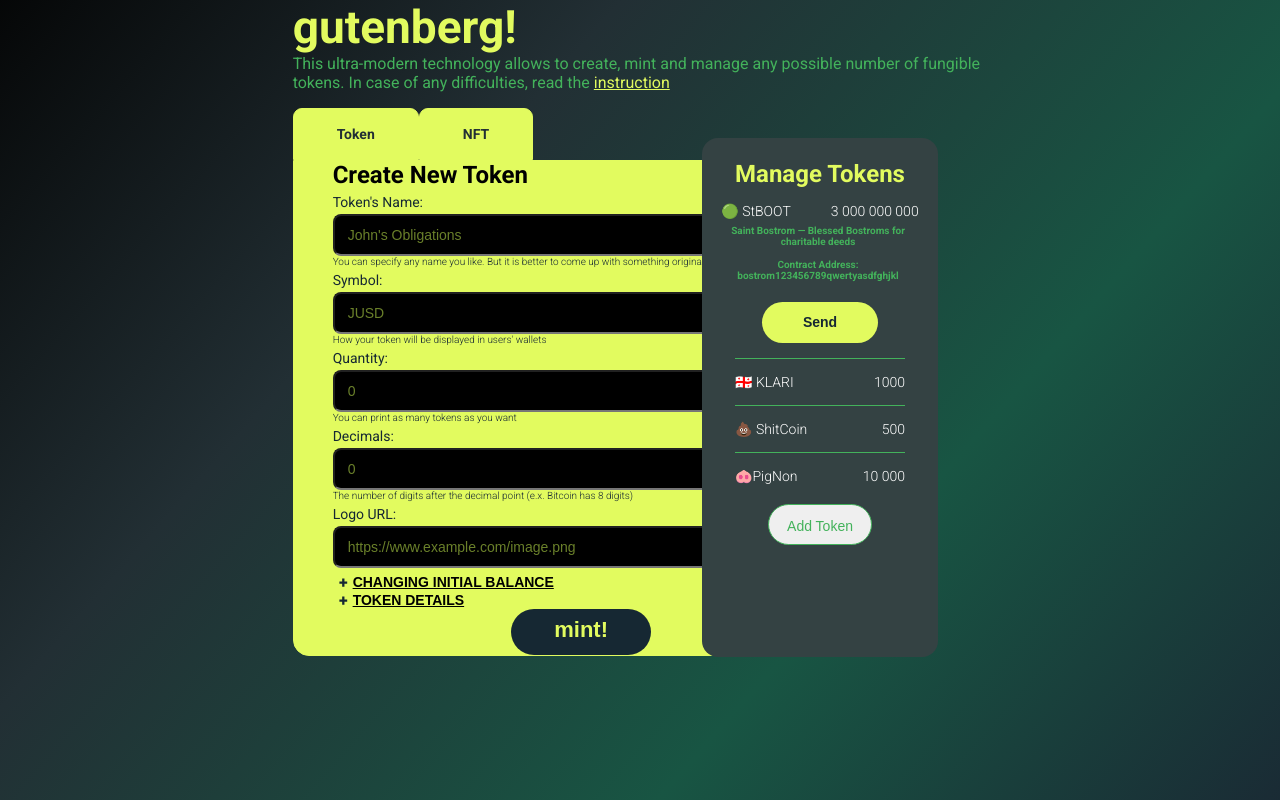
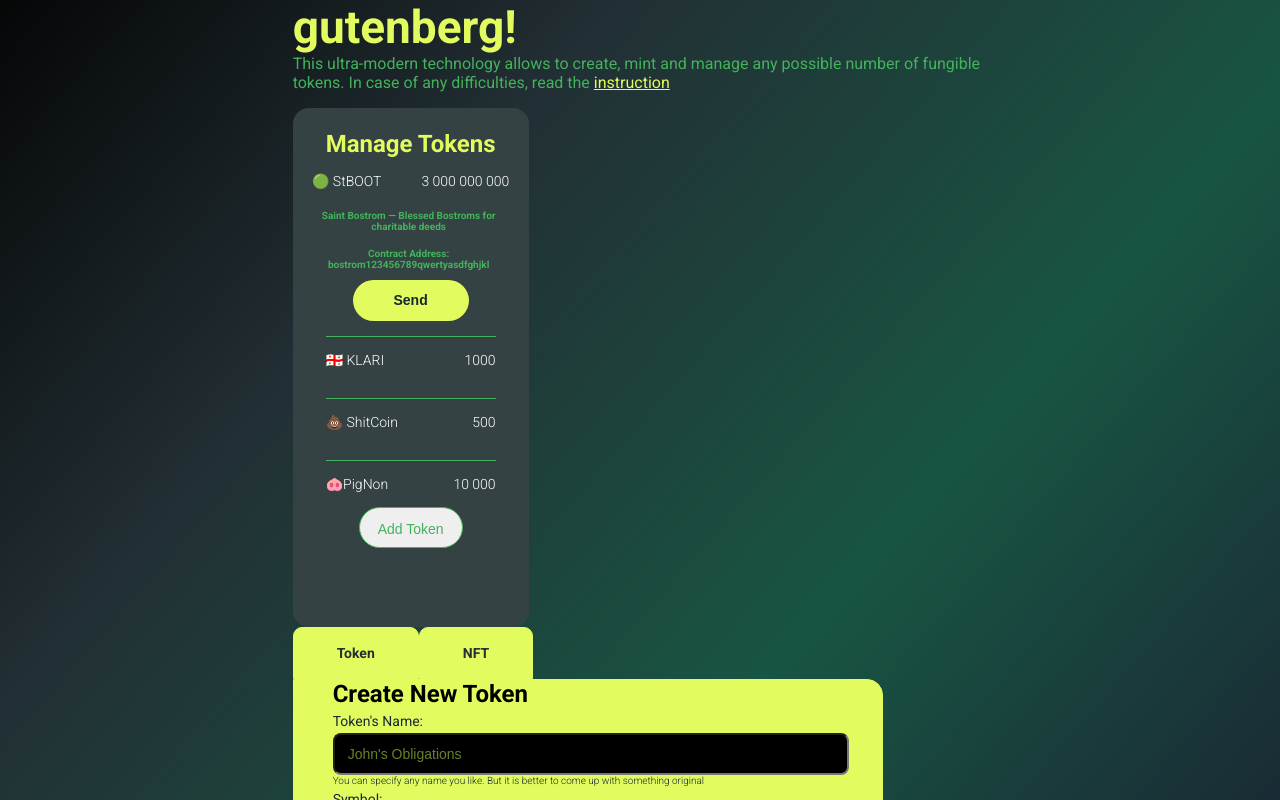
Before and after one commit to diekuche/gutenberg, a React (Create React App) app: page / in a window 1280 px wide. Shown: the top 800 px of the page. Built offline with nearby package versions, Linux system fonts and the light colour scheme.

Commit message:
del margin 518 and empty pages

```diff
--- a/src/components/Button/Button.module.css
+++ b/src/components/Button/Button.module.css
@@ -9,14 +9,12 @@
     font-size: 22px;
     font-weight: 700;
     border-style: none;
-
 }
 
 .buttonAddToken {
     align-items: center;
     width: fit-content;
     height: 41px;
-    margin-top: 20px;
     box-sizing: border-box;
     border: 1px solid #43B25B;
     border-radius: 27.5px;
@@ -31,7 +29,6 @@
     align-items: center;
     width: fit-content;
     height: 41px;
-    margin-top: 15px;
     background: #E2FB5F;
     border-radius: 27.5px;
     padding: 12px 41px 13px 41px;
--- a/src/components/MainPage/MainPage.tsx
+++ b/src/components/MainPage/MainPage.tsx
@@ -25,11 +25,7 @@ const handleTabClick = (id: string | number) => {
     return (
         <div className={styles.mainpage}>
             <Header/>
-
-
-
-
-
+            <ManageTokens />
             <Tabs selectedId={selectedTabId} tabs={tabs} onClick={handleTabClick} />
             <div className={styles.tabPageContent}>
                 {selectedTabId === tabs[0].id && (
@@ -39,7 +35,7 @@ const handleTabClick = (id: string | number) => {
                     <div>upyachka</div>
                 )}
             </div>
-            <ManageTokens />
+
         </div>
     );
     }
--- a/src/components/ManageTokens/ManageTok.module.css
+++ b/src/components/ManageTokens/ManageTok.module.css
@@ -1,21 +1,17 @@
 .manageTok {
     display: flex;
     flex-direction: column;
-
+    align-self: flex-start;
     border-radius: 16px;
     background:#344243;
-    margin-top: -518px;
-
     box-sizing: border-box;
-    align-self: center;
+    align-self: flex-start;
     width: 236px;
-    min-height: 519px;;
-
+    min-height: 519px;
 }
 
 
 .name {
-
     width: fit-content;
     align-self:center;
     border-radius: 27.5px;
@@ -25,7 +21,6 @@
     font-weight: 700;
     border-style: none;
     font-style: normal;
-
 }
 
 .cashName {
@@ -38,13 +33,12 @@
     color: white;
     align-self: center;
     margin-top: 15px;
+    margin-bottom: 15px;
     justify-content: space-between;
     min-width: 170px;
-
 }
 
 .cash {
-
     font-style: normal;
     font-weight: 300;
     color: #43B25B;
@@ -52,7 +46,6 @@
     color: white;
     align-self: center;
     margin-left: 40px;
-
 }
 
 .info {
@@ -60,9 +53,7 @@
     font-weight: 700;
     color: #43B25B;
     font-size: 10px;
-    margin: 5px 4px 12px 0px;
-
-    margin-bottom: 1px;
+    margin: 5px 4px 5px 0px;
     padding: 1px 25px 5px 25px;
 }
 
@@ -71,5 +62,4 @@
     width: 170px;
     margin-top: 15px;
     align-self: center;
-
 }
```
